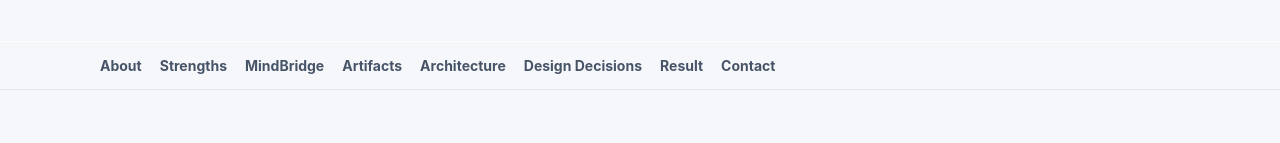
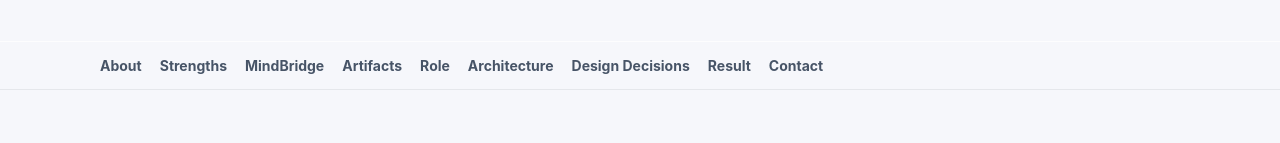
Before and after one commit to pyj2hmi-dev/pyj2hmi-dev.github.io, a plain HTML site: page index.html in a window 1280 px wide. Shown: the part 481-624 px from the top of the page. Drawn offline with Linux system fonts and the light colour scheme.

Commit message:
Update index.html

```diff
--- a/index.html
+++ b/index.html
@@ -315,6 +315,7 @@
       <a href="#skills">Strengths</a>
       <a href="#mindbridge">MindBridge</a>
       <a href="#artifacts">Artifacts</a>
+      <a href="#role">Role</a>
       <a href="#architecture">Architecture</a>
       <a href="#decision">Design Decisions</a>
       <a href="#feedback">Result</a>
```
